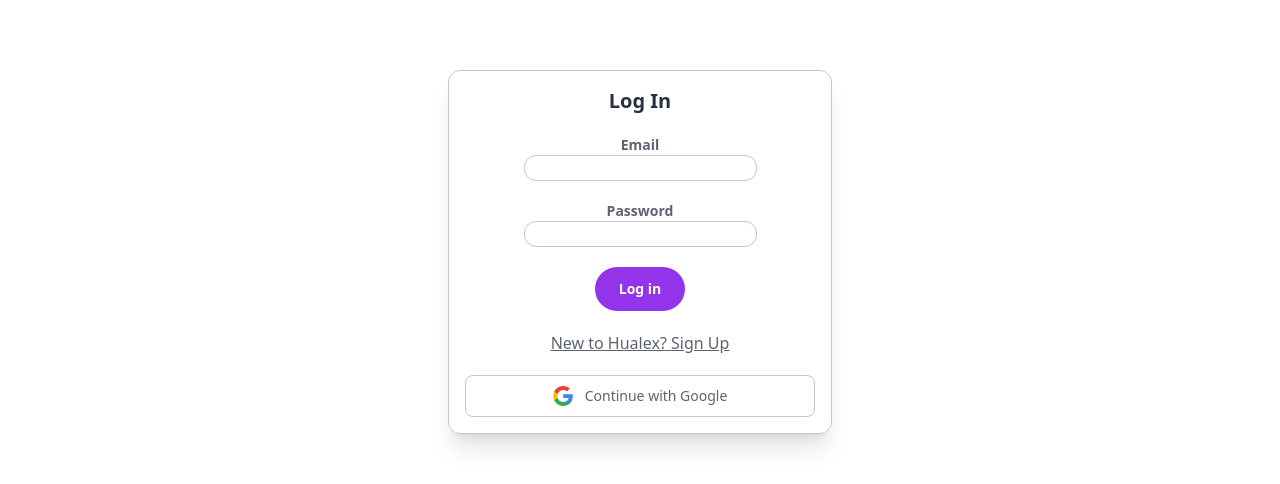
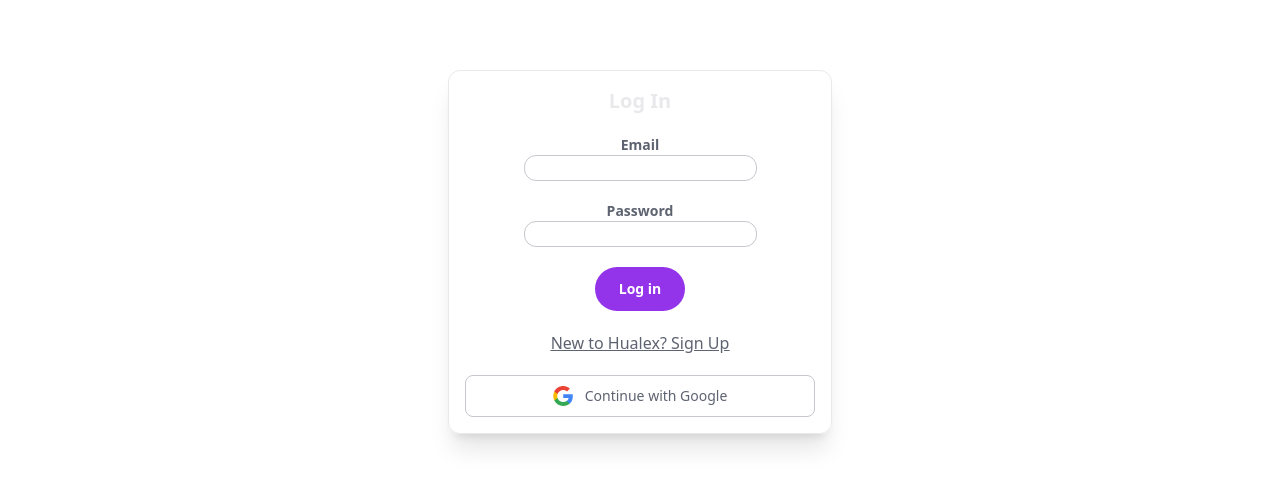
Before and after one commit to allim132/hualex, a React (Vite) app in the folder get-started/: page / in a window 1280 px wide. Shown: the part 180-664 px from the top of the page. Built offline with nearby package versions, Linux system fonts and the light colour scheme; no server answers.

Commit message:
<style>: log-in form beautified

```diff
--- a/get-started/src/components/authentication/login/LogInForm.jsx
+++ b/get-started/src/components/authentication/login/LogInForm.jsx
@@ -40,9 +40,9 @@ export default function LogInForm() {
       {userLoggedIn && <Navigate to="/home" />}
 
       <div className="w-full h-screen flex self-center place-content-center place-items-center">
-        <div className="w-96 text-gray-600 space-y-5 p-4 shadow-xl border rounded-xl">
+        <div className="w-96 text-gray-600 space-y-5 p-4 shadow-xl border border-gray-100 text-gray-600 dark:border-gray-700 rounded-xl dark:bg-gray-800 dark:text-gray-100">
           <div className="text-center">
-            <h2 className="text-gray-800 text-xl font-semibold sm:text-2x1">
+            <h2 className="text-gray-100 text-xl font-semibold sm:text-2x1">
               Log In
             </h2>
           </div>
@@ -51,7 +51,7 @@ export default function LogInForm() {
             <div className="form-group">
               <label className="text-sm font-bold block">Email</label>
               <input
-                className="border rounded-xl"
+                className="border rounded-xl dark:bg-gray-700 dark:text-gray-100 text-center"
                 type="text"
                 id="username"
                 required
@@ -62,7 +62,7 @@ export default function LogInForm() {
             <div className="form-group">
               <label className="text-sm font-bold block">Password</label>
               <input
-                className="border rounded-xl"
+                className="border rounded-xl dark:bg-gray-700 dark:text-gray-100 text-center"
                 type="password"
                 id="password"
                 required
--- a/get-started/src/components/header/index.jsx
+++ b/get-started/src/components/header/index.jsx
@@ -1,5 +1,5 @@
 import React from 'react'
-import { Link, useNavigate } from 'react-router-dom'
+import { useNavigate } from 'react-router-dom'
 import { AuthProvider, useAuth } from '../../contexts/authContext'
 import { doSignOut } from '../../firebase/auth'
 import Logo from './Logo'
```
